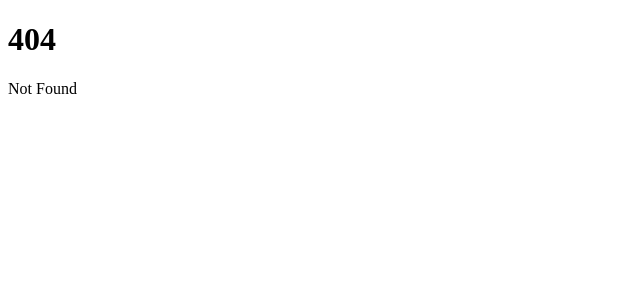
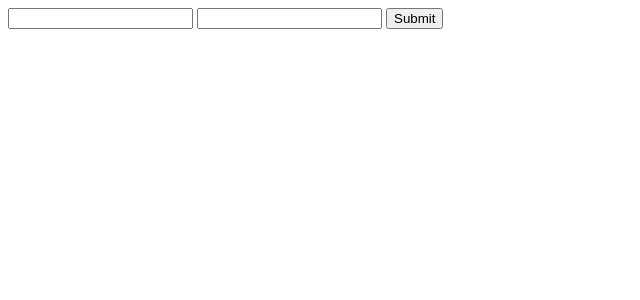
Before and after one commit to mosphei/moms-photo-album, a SvelteKit app in the folder frontend/: page /login in a window 1280 px wide. Before the commit this address had no page. Shown: the top 300 px of the page, without its empty margins (0-640 px from the left). Built offline with nearby package versions, Linux system fonts and the light colour scheme.

Commit message:
proof of concept token in userspace

```diff
--- /dev/null
+++ b/frontend/src/routes/login/+page.svelte
@@ -0,0 +1,45 @@
+<script lang="ts">
+	let form: HTMLFormElement;
+	let username = $state('');
+	let password = $state('');
+
+	async function handleSubmit(
+		event: SubmitEvent & { currentTarget: EventTarget & HTMLFormElement }
+	) {
+		event.preventDefault();
+		const formData = new FormData(form);
+		console.log(formData);
+		try {
+			const response = await fetch(form.action, {
+				method: 'POST',
+				body: formData
+			});
+			if (!response.ok) {
+				const result = await response.text();
+				throw new Error(result);
+			}
+			const result = await response.json();
+			console.log(`got result`, result);
+		} catch (err) {
+			console.log(`got err`, err);
+			alert(err);
+		}
+	}
+</script>
+
+<form bind:this={form} action="/api/users/token" method="POST" onsubmit={handleSubmit}>
+	<input type="hidden" name="grant_type" value="password" />
+	<input type="hidden" name="scope" value="" />
+	<input type="hidden" name="client_id" value="" />
+	<input type="hidden" name="client_secret" value="" />
+	<input
+		type="text"
+		id="username"
+		name="username"
+		autocomplete="off"
+		bind:value={username}
+		required
+	/>
+	<input type="password" id="password" name="password" bind:value={password} required />
+	<button>Submit</button>
+</form>
```
Also changed, not shown: frontend/src/routes/+page.svelte (+21 -1 lines), 1 other file (tests, documents, lock files or other folders).
